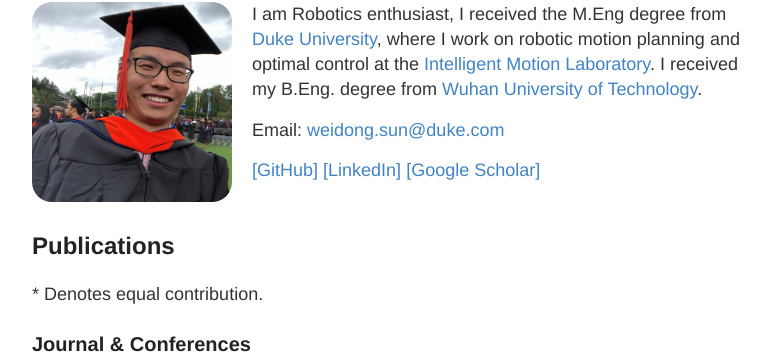
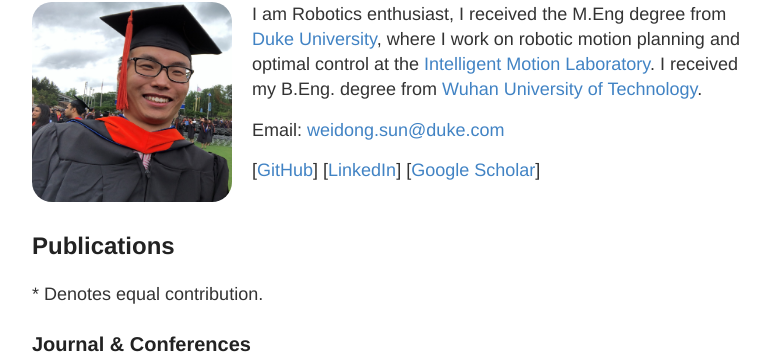
Before and after one commit to OxDuke/oxduke.github.io, a Jekyll site: the page built from index.md, in a window 1280 px wide. Shown: the part 215-569 px from the top of the page, without its empty margins (248-1031 px from the left). Built offline with Jekyll 4.4.1, drawn with Linux system fonts in a browser that asks for light colours.

Commit message:
change bracket

```diff
--- a/index.md
+++ b/index.md
@@ -11,9 +11,9 @@
 
 Email: [weidong.sun@duke.com](mailto:weidong.sun@duke.edu)
 
-[[GitHub]](https://github.com/oxduke)
-[[LinkedIn]](https://www.linkedin.com/in/weidong-sun-953264129/)
-[[Google Scholar]](https://scholar.google.com/citations?user=yYTIc8UAAAAJ&hl=en)
+[[GitHub](https://github.com/oxduke)]
+[[LinkedIn](https://www.linkedin.com/in/weidong-sun-953264129/)]
+[[Google Scholar](https://scholar.google.com/citations?user=yYTIc8UAAAAJ&hl=en)]
 
 <div style="clear:both;"></div>
 
```
